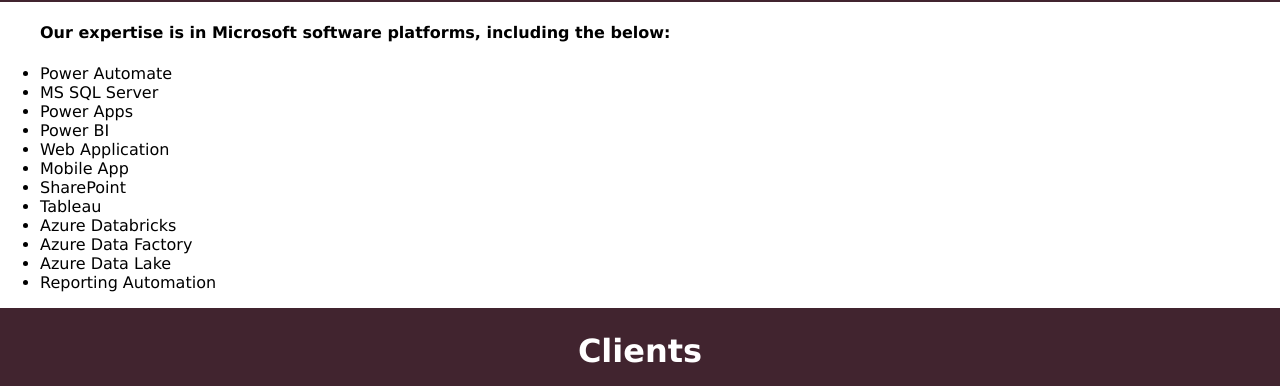
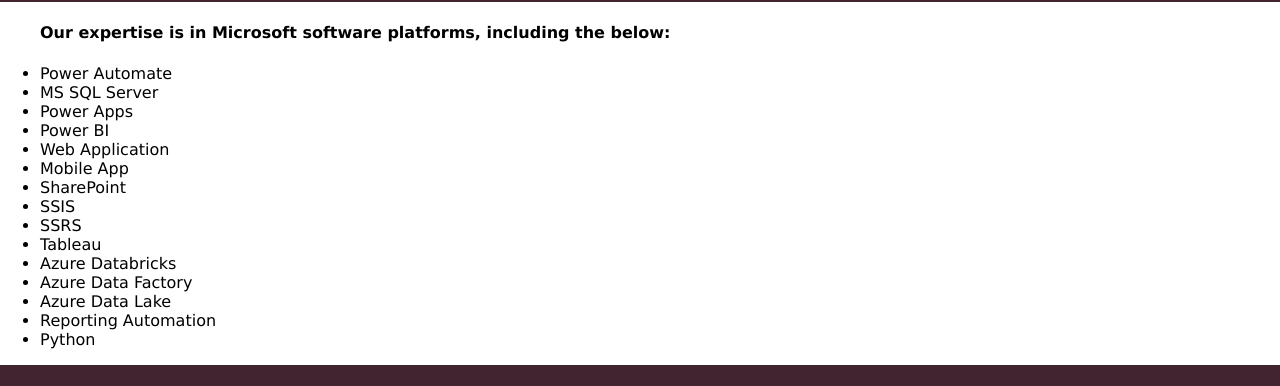
Before and after one commit to kaygeeyem16/splendant, a website: page src/index.html in a window 1280 px wide. Shown: the part 411-797 px from the top of the page. Drawn offline with Linux system fonts and the light colour scheme.

Commit message:
Update index.html

```diff
--- a/src/index.html
+++ b/src/index.html
@@ -132,11 +132,14 @@
       <li>Web Application</li>
       <li>Mobile App</li>
       <li>SharePoint</li>
+      <li>SSIS</li>
+      <li>SSRS</li>
       <li>Tableau</li>
       <li>Azure Databricks</li>
       <li>Azure Data Factory</li>
       <li>Azure Data Lake</li>
       <li>Reporting Automation</li>
+      <li>Python</li>
     </ul>
     <table bgcolor="#41242F" width="100%">
       <tr>
```
